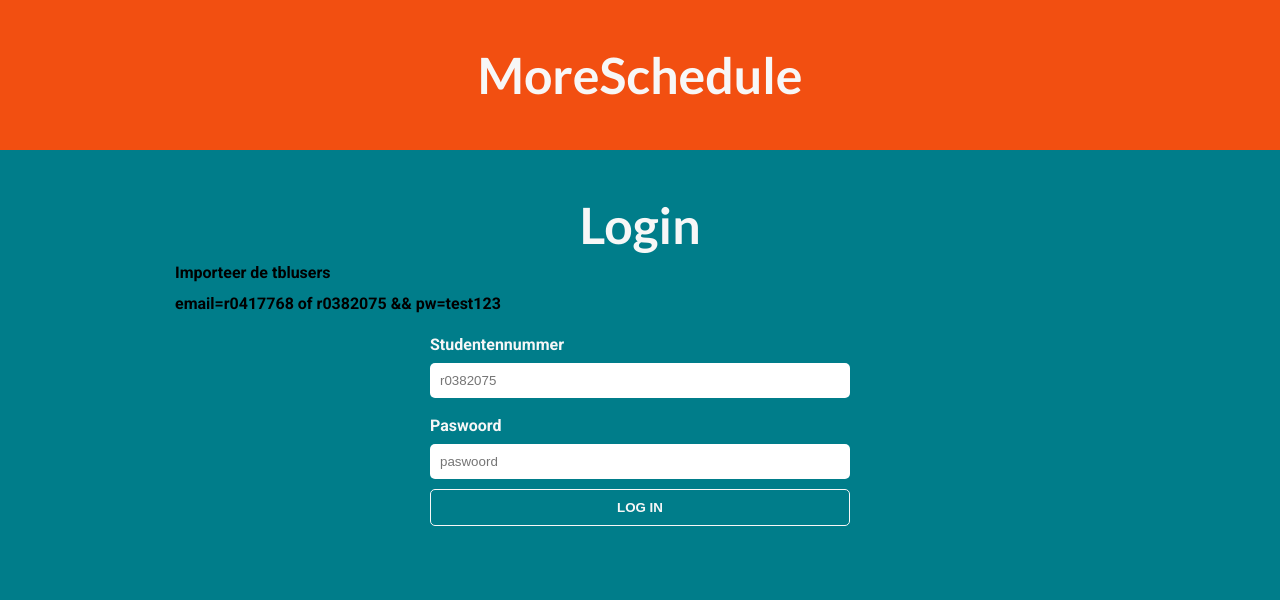
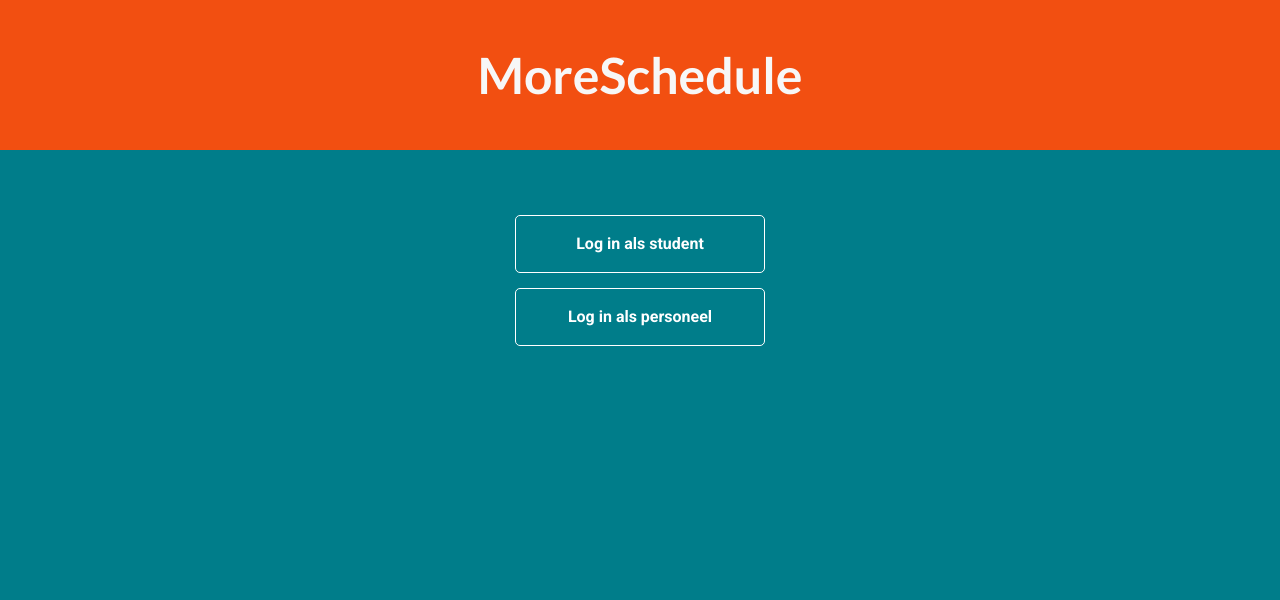
Before and after one commit to LiesbethVanaerschot/projectphp, a PHP site: page / in a window 1280 px wide. Shown: the top 600 px of the page. Run offline with PHP 8.4, Linux system fonts and the light colour scheme; some libraries are stand-ins or nearby versions.

Commit message:
layout personeel en index added

```diff
--- a/css/screen.css
+++ b/css/screen.css
@@ -34,15 +34,22 @@ body {
 	color: #000;
 }
 
+header p{
+	text-align: center;
+}
+
 h1 {
 	text-align: center;
 	font-size: 4rem;
 	font-family: 'Lato', sans-serif;
 	color: #f7f7f7;
 }
-h2{
+
+h2 {
 	margin-bottom: 15px;
 	margin-top: 15px;
+	max-width: 100%;
+	margin: 15px auto;
 }
 
 nav {
@@ -75,24 +82,24 @@ header {
 
 form {
 	margin-top: 25px;
+	margin-bottom: 25px;
 	max-width: 100%;
 	color:#f7f7f7;
 	font-weight: bold;
 }
 
 label {
-	float: left;
+	display: block;
 	width: 100px;
 	margin-top: 10px;
 	margin-bottom: 10px;
 }
 
 input {
-	float: left;
 	width: 100%;
 	margin: 0;
 	margin-bottom: 10px;
-	padding: 10px;
+	padding: 15px;
 	border-radius: 5px;
 	border: none;
 }
@@ -110,14 +117,11 @@ input[type="submit"]:hover{
 	color: #007d8a;
 }
 
-#login {
+#login,
+#index {
 	padding-top: 50px;
 	padding-bottom: 50px;
 	background-color: #007d8a;
-}
-
-.gray {
-	color: #f7f7f7;
 }
 
 .hidden {
@@ -135,37 +139,40 @@ input[type="submit"]:hover{
 	background-color: #007d8a;
 }
 
-table {
-	margin-top: 25px;
-	width: 100%;
+.weekdag{
+	background-color: #fff;
+	padding: 25px;
+	margin-bottom: 15px;
 }
 
-tr:nth-child(odd){
-	background-color: #004f57;
+.nok {
+	padding: 15px;
+	border: 1px solid;
+	color: #D8000C;
+	border-radius: 10px;
+    background-color: #FFBABA;
+	text-align: center;
 }
 
-tr:nth-child(even){
-	background-color: #003035;
+/*INDEX.PHP*/
+.redirect a {
+	display: block;
+	text-align: center;
+	width: 250px;
+	margin: 15px auto;
+	background-color: #007d8a;
+	padding: 20px;
+	border-radius: 5px;
+	text-decoration: none;
+	border: 1px solid #fff;
+	color: #fff;
+	font-weight: bold;
 }
 
-td a {
-	text-decoration: none;
-	color: #f7f7f7;
-	font-size: 1.8rem;
-	font-weight: bold;
-	display: block;
-	height: 75px;
-	line-height: 75px;
+.redirect a:hover {
+	background-color: #fff;
+	color: #007d8a;
 }
-
-tr:nth-child(odd):hover{
-	background-color: #005e68;
-}
-
-tr:nth-child(even):hover{
-	background-color: #002124;
-}
-
 
 @media (min-width: 768px){
 
@@ -174,6 +181,13 @@ tr:nth-child(even):hover{
 	}
 
 	form {
+		width: 420px;
+		margin: 0 auto;
+		margin-top: 25px;
+		margin-bottom: 25px;
+	}
+
+	.nok {
 		width: 420px;
 		margin: 0 auto;
 	}
--- a/index.php
+++ b/index.php
@@ -1,25 +1,4 @@
-<?php
-	// feedback en session een default waarde geven
-	$feedbackEr = "";
-	$_SESSION['loggedin'] = false;
-
-	// Zien of post niet leeg is en user uit databank halen
-	if(!empty($_POST))
-	{
-		try
-		{
-			include_once("classes/User.class.php");
-
-			$u = new User();
-			$u->Email = $_POST['email'];
-			$u->Password = $_POST['password'];
-			$u->Find();
-
-		} catch (Exception $e) {
-			$feedbackEr = $e->getMessage();
-		}
-	}
-?><!doctype html>
+<!doctype html>
 <html lang="en">
 <head>
 	<meta charset="UTF-8">
@@ -31,91 +10,18 @@
 </head>
 <body>
 	<div id="container">
-		<nav <?php 	if($_SESSION['loggedin'] == false){
-						echo 'class="hidden"';
-				  	}
-				  	else
-				  	{
-				  		echo 'class="block"';
-				  	}
-			  ?>> <!-- nav verschijnt als je inlogt -->
-			<a href="logout.php">LOG OUT</a>
-		</nav> <!-- End nav -->
-
 		<header>
 			<h1>MoreSchedule</h1>
 		</header> <!--  End header -->
 
-		<section id="login" <?php if($_SESSION['loggedin'] == true){
-										echo 'class="hidden"';
-								  }
-							?>> <!-- als je inlogt dan moet de loginform verdwijnen -->
+		<section id="index">
 			<div class="wrapper">
-				<h1 class="gray">Login</h1>
-				<h2>Importeer de tblusers</h2>
-				<h2>email=r0417768 of r0382075 && pw=test123</h2>
-				<form action="" method="post">
-					<p class="cf">
-						<label for="name">Studentennummer</label>
-						<input type="text" name="email" id="email" placeholder="r0382075">
-					</p>
-					<p class="cf">
-						<label for="password">Paswoord</label>
-						<input type="password" name="password" id="password" placeholder="paswoord" >
-					</p>
-					<p class="cf">
-						<input type="submit" name="btnLogin" value="LOG IN">
-					</p>
-				</form>
-
-				<div id="feedback">
-					<p class="nok"><?php echo $feedbackEr; ?></p>
+				<div class="redirect">
+					<a href="student.php">Log in als student</a>
+					<a href="personeel.php">Log in als personeel</a>
 				</div>
 			</div>
-		</section><!-- End login -->
-
-		<section id="loggedin" <?php if($_SESSION['loggedin'] == false){
-											echo 'class="hidden"';
-									 }
-									 else{
-									 		echo 'class="block"';
-									 }
-							   ?>>
-			<div class="wrapper">
-				<h1>Kies uw klas!</h1>
-
-				<div class="klas1">
-					<p>1IMDa</p>
-					<p>1IMDb</p>
-					<p>1IMDc</p>
-				</div>
-
-				<table> <!-- hier alle klassen geven met php eventueel? zodat we niet altijd moete copy pasten -->
-					<tr>
-						<td><a href="#">1IMDa</a></td>
-					</tr>
-					<tr>
-						<td><a href="#">1IMDb</a></td>
-					</tr>
-					<tr>
-						<td><a href="#">1IMDc</a></td>
-					</tr>
-					<tr>
-						<td><a href="#">2IMDa</a></td>
-					</tr>
-					<tr>
-						<td><a href="#">2IMDb</a></td>
-					</tr>
-					<tr>
-						<td><a href="#">3IMDa</a></td>
-					</tr>
-				</table>
-			</div>
-		</section><!-- End loggedin -->
-	</div> <!-- End container -->
-
-	<script src="http://ajax.googleapis.com/ajax/libs/jquery/1.11.0/jquery.min.js"></script>
-
-	<!-- ./JS -->
+		</section>
+	</div>
 </body>
 </html>
```
Also changed, not shown: classes/User.class.php (+13 -5 lines), personeel.php (added, +98 -0 lines), student.php (added, +98 -0 lines).
